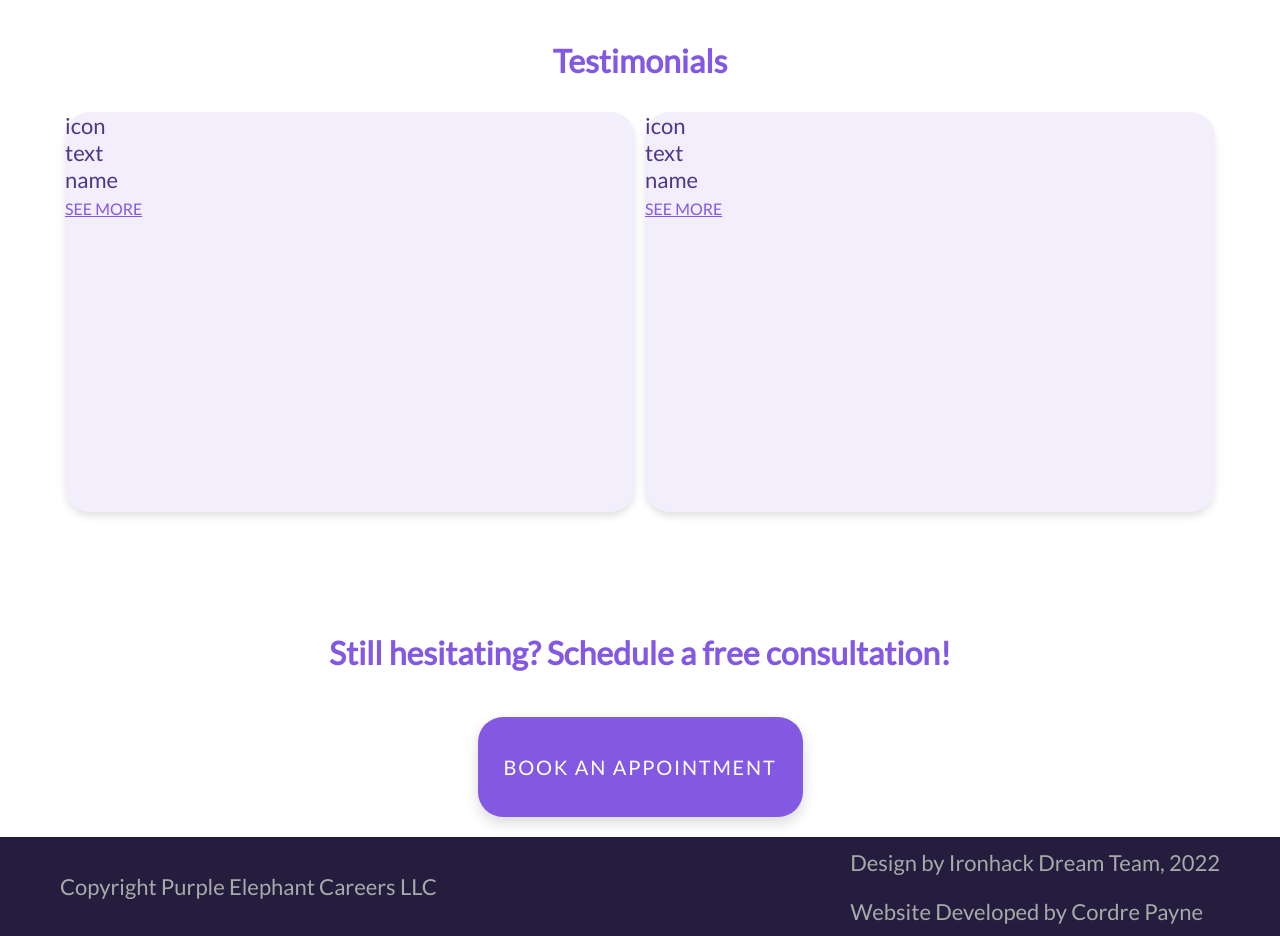
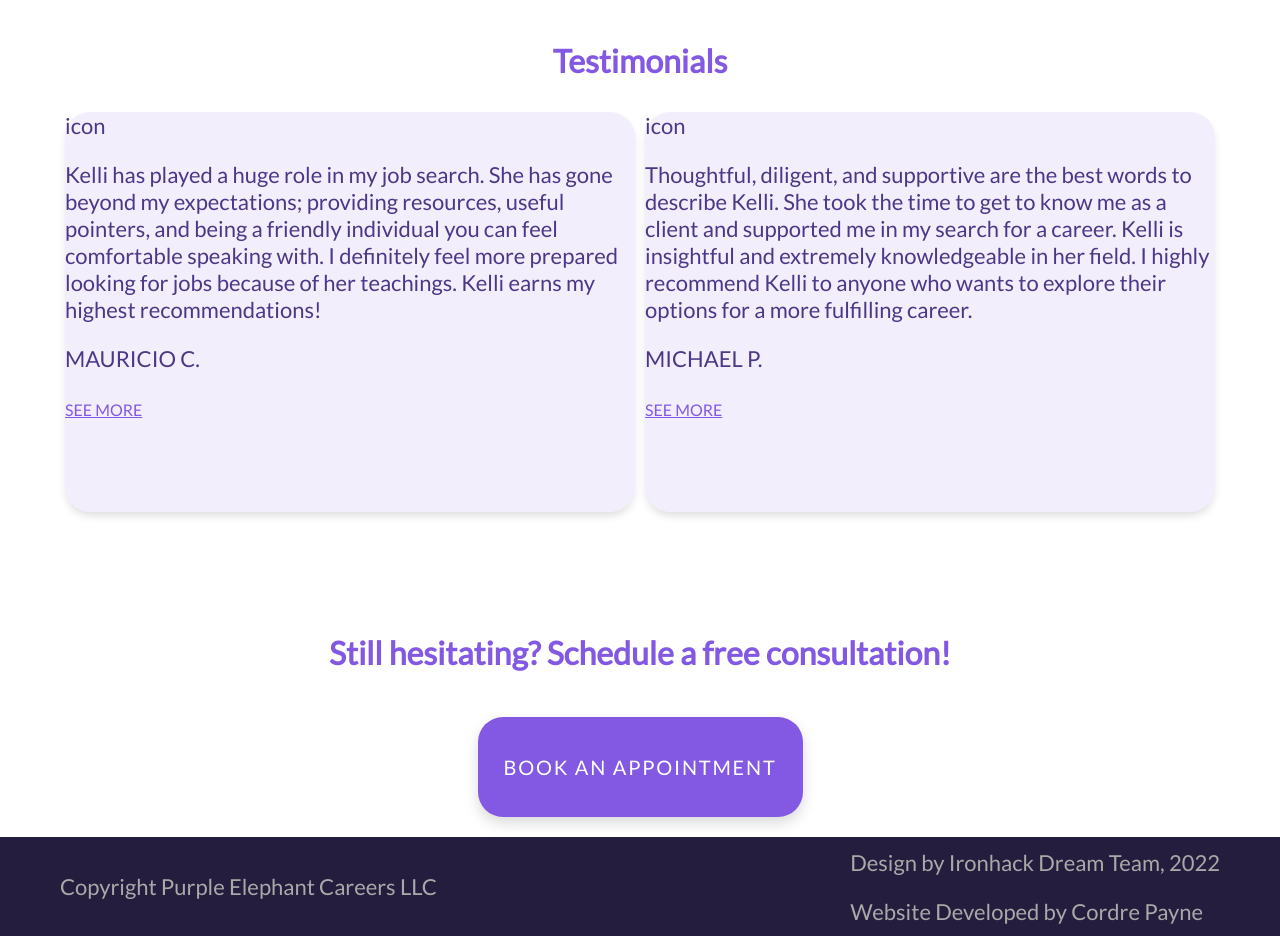
Before and after one commit to nokeen12/purpleelephantcareers, a React (Create React App) app: page / in a window 1280 px wide. Shown: the part 920-1856 px from the top of the page. Built offline with nearby package versions, Linux system fonts and the light colour scheme.

Commit message:
fill testimonial text and add button to aboutpe page

```diff
--- a/src/pages/AboutPE.js
+++ b/src/pages/AboutPE.js
@@ -1,3 +1,5 @@
+import { Link } from "react-router-dom";
+
 function AboutPE(){
     return(
         <div id="aboutPE">
@@ -20,6 +22,8 @@ function AboutPE(){
                 The name Purple Elephant comes from Kelli’s love for purple and elephants. Purple is the color of royalty and is known to uplift, enlighten, inspire, and encourage. Elephant’s symbolize strength, good fortune, and happiness. They are sturdy animals known for their fortitude on long journeys. The career journey is one that is long and requires strength, fortitude, encouragement, and more. However, when you reach the peak, you receive good fortune, happiness, and your spirit is uplifted, enlightened and inspired.
                 </p>
             </div>
+            <h2>Why Hesitate? Schedule A Free Consultation Now!</h2>
+            <Link to="/booking" className="button three">BOOK AN APPOINTMENT</Link>
         </div>
     )
 }
--- a/src/pages/Homepage.js
+++ b/src/pages/Homepage.js
@@ -33,14 +33,14 @@ function Homepage(){
                 <div className="testimonials">
                     <div className="block">
                         <div>icon</div>
-                        <div>text</div>
-                        <div>name</div>
+                        <p>Kelli has played a huge role in my job search. She has gone beyond my expectations; providing resources, useful pointers, and being a friendly individual you can feel comfortable speaking with. I definitely feel more prepared looking for jobs because of her teachings. Kelli earns my highest recommendations!</p>
+                        <p>MAURICIO C.</p>
                         <Link to="/testimonials" className="seeMore">SEE MORE</Link>
                     </div>
                     <div className="block">
                         <div>icon</div>
-                        <div>text</div>
-                        <div>name</div>
+                        <p>Thoughtful, diligent, and supportive are the best words to describe Kelli. She took the time to get to know me as a client and supported me in my search for a career. Kelli is insightful and extremely knowledgeable in her field. I highly recommend Kelli to anyone who wants to explore their options for a more fulfilling career.</p>
+                        <p>MICHAEL P.</p>
                         <Link to="/testimonials" className="seeMore">SEE MORE</Link>
                     </div>
                 </div>
```
